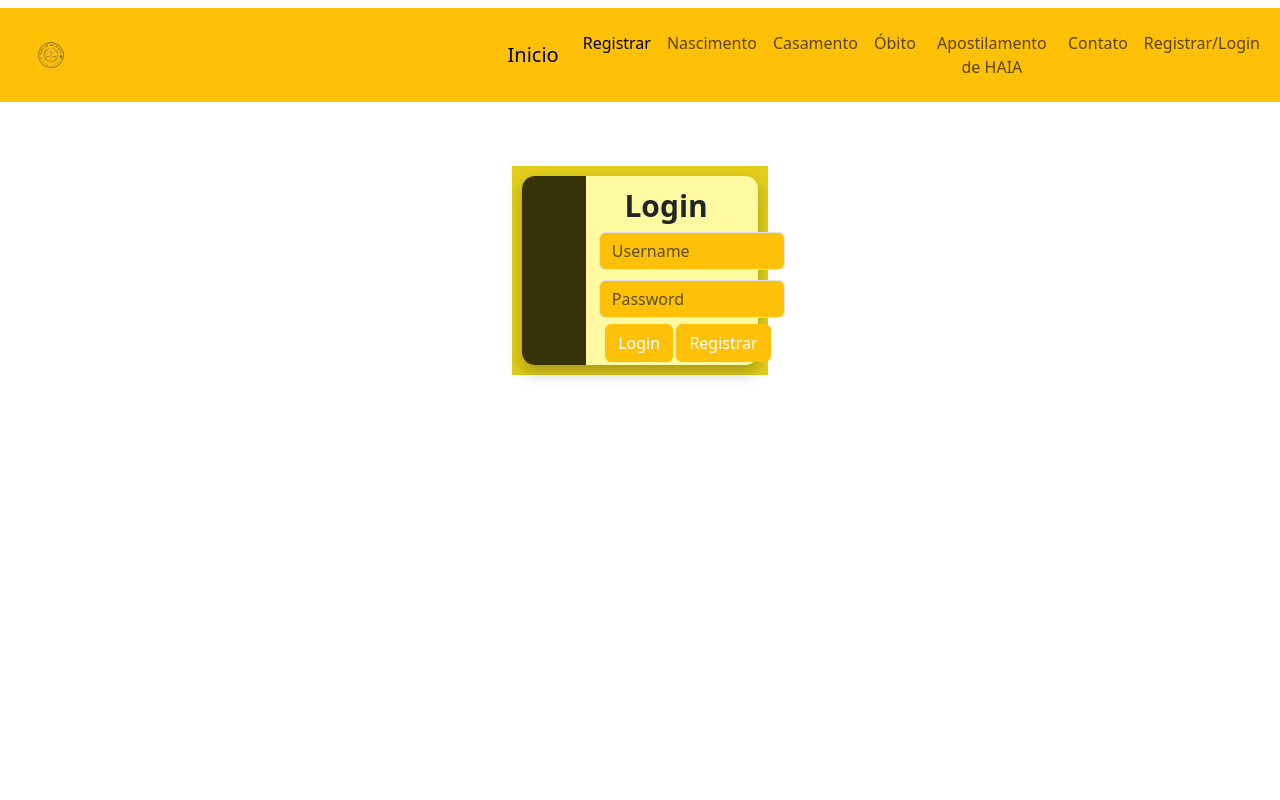
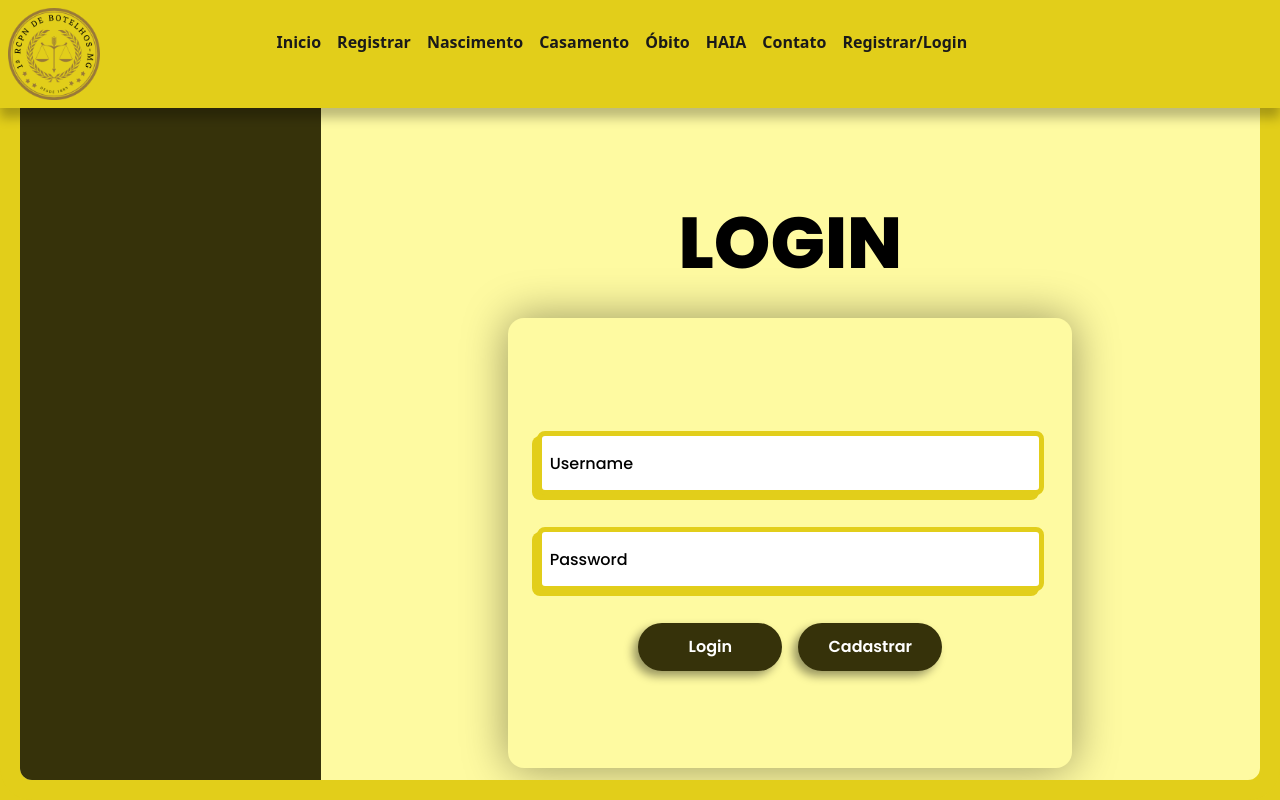
Before and after one commit to ArthurLimaQz/SISTEMA_WEB_DO_CART-RIO, a plain HTML site: page PROJETO UNIFEOB _DESENVOLVIMENTO WEB/index.html in a window 1280 px wide. Drawn offline with nearby package versions, Linux system fonts and the light colour scheme.

Commit message:
finalizado index

```diff
--- a/PROJETO UNIFEOB _DESENVOLVIMENTO WEB/index.html
+++ b/PROJETO UNIFEOB _DESENVOLVIMENTO WEB/index.html
@@ -10,19 +10,21 @@
 </head>
 
 <body>
-    <nav class="navbar navbar-expand-lg bg-warning mt-2" >
-        <div class="container-fluid text-center">
-            <div class="p-3 m-0 border-0 bd-example">
-                <img src="SRC/Minimal_Professional_Lawyer_Firm_Justice___Law_Logo-removebg-preview.png" alt=""
-                    class="img-fluid rounded float-start " width="10%" height="250">
-            </div>
-            <a class="navbar-brand" href="#">Inicio</a>
-            <button class="navbar-toggler" type="button" data-bs-toggle="collapse" data-bs-target="#navbarNav"
+    <div class="menu">
+        <div class="content navbar">
+            <img src="SRC/Minimal Professional Lawyer Firm Justice & Law Logo.png" alt="Logo" class="imagem">
+            <!-- <a class="navbar-brand" href="#">Inicio</a> -->
+
+            <button class="navbar-toggler menu-btn" type="button" data-bs-toggle="collapse" data-bs-target="#navbarNav"
                 aria-controls="navbarNav" aria-expanded="false" aria-label="Toggle navigation">
                 <span class="navbar-toggler-icon"></span>
             </button>
+
             <div class="collapse navbar-collapse" id="navbarNav">
-                <ul class="navbar-nav">
+                <ul class="navbar-nav lista-mobile">
+                    <li class="nav-item">
+                        <a class="nav-link active" aria-current="page" href="#">Inicio</a>
+                    </li>
                     <li class="nav-item">
                         <a class="nav-link active" aria-current="page" href="#">Registrar</a>
                     </li>
@@ -47,58 +49,65 @@
                     </li>
                 </ul>
             </div>
+            <div class="lista-box">
+                <ul class="lista-desk">
+                    <li class="menu-item">
+                        <a class="menu-link">Inicio</a>
+                    </li>
+                    <li class="menu-item">
+                        <a class="menu-link">Registrar</a>
+                    </li>
+                    <li class="menu-item">
+                        <a class="menu-link">Nascimento</a>
+                    </li>
+                    <li class="menu-item">
+                        <a class="menu-link">Casamento</a>
+                    </li>
+                    <li class="menu-item">
+                        <a class="menu-link">Óbito</a> <!-- Se quiser desabilitar a função só adicionar junto ao nav disabled e trocar o
+                        aria-disabled por href="...."-->
+                    </li>
+                    <li class="menu-item">
+                        <a class="menu-link">HAIA</a>
+                    </li>
+                    <li class="menu-item">
+                        <a class="menu-link">Contato</a>
+                    </li>
+                    <li class="menu-item">
+                        <a class="menu-link">Registrar/Login</a>
+                    </li>
+                </ul>
+            </div>
         </div>
-    </nav>
+    </div>
+
 
     <main>
-        <div class="box_1"><!--Box laranja-->
-            <div class="box_2"><!--Box amarelo-->
-                <div class="box_3"> <!--Box marrom-->
-                    <div class="box_login">
-                        <!--Login-->
-                        <div>
-                            <div class="texto_login ">
-                                <label for="inputText" class="col-form-label">Login</label>
-                            </div>
-                            <div class="row g-3 align-items-center">
-                                <div class="entrada_login">
-                                    <input type="text" id="inputText" placeholder="Username"
-                                        class="form-control bg-warning" aria-describedby="passwordHelpInline">
-                                </div>
-                            </div>
-
-                            <!--Senha-->
-                            <div class="row g-3 align-items-center">
-
-                                <div class="texto_senha">
-                                    <input type="password" id="inputPassword6" placeholder="Password"
-                                        class="form-control bg-warning " aria-describedby="passwordHelpInline">
-                                </div>
-                            </div>
-                            <!------------------------------------->
-                            <div id="conteiner">
-                                <div class="botao">
-                                    <button type="button" class="btn btn-warning text-white">Login</button>
-                                </div>
-                                <div class="botao">
-                                    <button type="button" class="btn btn-warning text-white">Registrar</button>
-                                </div>
-                            </div>
-
+        <section class="conteudo">
+            <div class="detalhe"></div>
+            <div class="principal">
+                <h1 class="titulo">Login</h1>
+                <div class="login-box">
+                    <form action="submit" class="form">
+                        <label for="login"></label> <!--significado: etiqueta login-->
+                        <input type="text" name="login" id="login" class="input input-login" placeholder="Username"
+                            required>
+                        <label for="password"></label> <!--significado: etiqueta Senha-->
+                        <input type="password" name="password" id="password" class="input input-password"
+                            placeholder="Password" required>
+                        <div class="btn-box">
+                            <button type="submit" class="btn-login form-btn">Login</button>
+                            <button class="btn-cadastro form-btn">Cadastrar</button>
                         </div>
-                    </div>
+                    </form>
                 </div>
             </div>
+        </section>
+    </main>
 
 
 
-
-            <script src="https://cdn.jsdelivr.net/npm/bootstrap@5.3.6/dist/js/bootstrap.bundle.min.js"></script>
-    </main>
-    </div>
-
-
-
+    <script src="https://cdn.jsdelivr.net/npm/bootstrap@5.3.6/dist/js/bootstrap.bundle.min.js"></script>
 </body>
 
 </html>
--- a/PROJETO UNIFEOB _DESENVOLVIMENTO WEB/style/box.css
+++ b/PROJETO UNIFEOB _DESENVOLVIMENTO WEB/style/box.css
@@ -1,66 +1,255 @@
-.box_1 {
-    background-color: #E2CE1A;
-    margin-top: 5vw;
-    margin-bottom: 5vw;
-    margin-right: 40vw;
-    margin-left: 40vw;
-    display: flex;
+@import url('https://fonts.googleapis.com/css2?family=Poppins:ital,wght@0,100;0,200;0,300;0,400;0,500;0,600;0,700;0,800;0,900;1,100;1,200;1,300;1,400;1,500;1,600;1,700;1,800;1,900&display=swap');
+
+* {
+    margin: 0;
+    padding: 0;
+    box-sizing: border-box;
 }
 
-.box_2 {
-    background-color: #FEFAA1;
-    border-radius: 1vw;
-    margin: 10px 10px 10px 10px;
-    display: flex;
-    width: 20vw;
-    box-shadow: 0 8px 16px rgba(0, 0, 0, 0.25)
+html {
+    width: 100vw;
+    min-width: 320px;
+    height: auto;
+    min-height: 100vh;
+    overflow-x: hidden;
 }
 
-.box_3 {
-    background-color: #36320A;
-    border-bottom-left-radius:1vw;
-    border-top-left-radius: 1vw;
-    display: flex;
-    width: 5vw;
+body {
+    width: 100%;
+    height: auto;
+    min-width: 100vw;
 }
 
-.box_login {
-    display: flex;
-    font-weight: bold;
-    font-size: 30px;
+.menu {
+    width: 100vw;
+    height: auto;
+    min-height: 64px;
+    background-color: #E2CE1A;
+    position: absolute;
+    top: 0;
+    left: 0;
+    z-index: 10;
+    box-shadow: 0px 10px 10px rgba(0, 0, 0, 0.25);
 }
 
-.texto_login {
-    margin-left: 8vw;
+.content {
+    width: 100%;
+    height: auto;
+    padding: 8px;
     display: flex;
-    position: static;
+    align-items: center;
+    justify-content: flex-start;
 }
 
-.entrada_login {
-    margin-left: 6vw;
-    margin-top: 1vw;
+.imagem {
+    width: clamp(3rem, 1.9167rem + 4.8148vw, 6.25rem);
+    height: auto;
+    aspect-ratio: 1/1;
+}
+
+
+.menu-btn {
+    display: none;
+}
+
+.lista-box {
+    justify-self: center;
     display: flex;
+    align-items: center;
+    justify-content: center;
+    width: 80%;
+}
+
+.lista-desk {
+    list-style: none;
+    display: flex;
+    flex-flow: row nowrap;
+    gap: 16px;
+    align-items: center;
+    justify-content: center;
+}
+
+.menu-item {
+    width: 110;
+    display: flex;
+    align-items: center;
+    justify-content: center;
+    text-align: center;
+    transition: all 100ms ease-in-out;
+    padding-bottom: 8px;
+}
+
+.menu-link {
+    text-decoration: none;
+    color: #1a1a1a;
+    font-weight: 600;
+    cursor: pointer;
 
 }
 
-.texto_senha {
-    margin-left: 6vw;
-    margin-top: 2vw;
-    display: flex;
-    position: relative;
+.menu-item:hover {
+    border-bottom: 2px solid #36320A;
 }
 
-#conteiner {
-    display: grid;
-    grid-template-columns: 4vw 4vw;
-    gap: 20px;
+@media screen and (max-width: 840px) {
 
+    .content {
+        justify-content: space-between;
+        padding: 8px 16px;
+    }
+
+    .menu-btn {
+        display: block;
+    }
+
+    .lista-box {
+        display: none;
+    }
+
+    .lista-mobile {
+        padding: 24px 16px 16px 24px;
+        font-weight: 600;
+    }
 }
 
-.botao{
-    margin-left: 6.5vw;
-    margin-top: 0.5vw;
-    margin-bottom: 3px;
-    position: relative;
-    font-size: 0.9vw;
+/* .lista{
+    display: flex;
+    align-items: center;
+    justify-content: center;
+    width: 100%;
+    gap: 24px;
+} */
+
+main {
+    width: 100%;
+    max-width: 100vw;
+    height: 100vh;
+    display: flex;
+    align-items: center;
+    justify-content: center;
+    background-color: #E2CE1A;
 }
+
+.conteudo {
+    width: 100%;
+    height: 100%;
+    background-color: #FEFAA1;
+    border: 20px solid #E2CE1A;
+    border-radius: 32px;
+    display: flex;
+    flex-flow: row nowrap;
+    align-items: center;
+    overflow: hidden;
+    /*Trabalha com o conteudo que ultrapassa, então no caso ele vai esconder o conteudo que ultrapassar*/
+}
+
+.detalhe {
+    width: 32%;
+    height: 100%;
+    background-color: #36320A
+}
+
+@media screen and (max-width: 600px) {
+    .detalhe {
+        display: none;
+    }
+}
+
+.principal {
+    width: 100%;
+    height: 100%;
+    display: flex;
+    flex-direction: column;
+    align-items: center;
+    justify-content: flex-start;
+    padding-top: 180px;
+    gap: 24px;
+}
+
+.login-box {
+    width: 60%;
+    min-width: 280px;
+    max-width: 600px;
+    height: auto;
+    min-height: 450px;
+    background-color: #FEFAA1;
+    box-shadow: 0 0 45px rgba(0, 0, 0, 0.40);
+    border-radius: 16px;
+}
+
+.titulo {
+    font-size: 4.5em;
+    font-weight: 800;
+    text-transform: uppercase;
+    color: black;
+    font-family: "Poppins", sans-serif;
+}
+
+.form {
+    width: 100%;
+    height: 450px;
+    display: flex;
+    flex-direction: column;
+    justify-content: center;
+    align-items: center;
+    gap: 16px;
+}
+
+.input {
+    width: 90%;
+    height: 64px;
+    margin: 0 auto;
+    border-radius: 8px;
+    padding: 8px;
+    font-family: "Poppins", sans-serif;
+    font-weight: 500;
+    border: 5px solid #E2CE1A;
+    box-shadow: -5px 5px 0 #E2CE1A;
+}
+
+.input::placeholder {
+    font-family: "Poppins", sans-serif;
+    font-weight: 500;
+    color: black;
+}
+
+.input:focus {
+    border: 3px solid #36320A;
+    box-shadow: -3px 3px 0 #36320A;
+    outline: none;
+}
+
+.btn-box {
+    width: 100%;
+    height: auto;
+    display: flex;
+    align-items: center;
+    justify-content: center;
+    gap: 16px;
+    margin-top: 16px;
+    flex-flow: row wrap;
+}
+
+.form-btn {
+    width: 50%;
+    max-width: 144px;
+    min-width: 70px;
+    height: 48px;
+    display: flex;
+    align-items: center;
+    justify-content: center;
+    font-family: "Poppins", sans-serif;
+    font-weight: 600;
+    border-radius: 40px;
+    background-color: #36320A;
+    color: white;
+    box-shadow: -5px 5px 10px rgba(0, 0, 0, 0.4);
+    border: none;
+    transition: all 200ms ease-in-out;
+    font-size: 1em;
+}
+
+.form-btn:hover{
+    scale: 0.95;
+    box-shadow: none;
+}
```
Also changed, not shown: PROJETO UNIFEOB _DESENVOLVIMENTO WEB/style/sidebar.css (+5 -6 lines), PROJETO UNIFEOB _DESENVOLVIMENTO WEB/SRC/Minimal Professional Lawyer Firm Justice & Law Logo.png (added), PROJETO UNIFEOB _DESENVOLVIMENTO WEB/SRC/Minimal_Professional_Lawyer_Firm_Justice___Law_Logo-removebg-preview.png (deleted), PROJETO UNIFEOB _DESENVOLVIMENTO WEB/index-dario/index2.html (renamed from PROJETO UNIFEOB _DESENVOLVIMENTO WEB/index2.html), PROJETO UNIFEOB _DESENVOLVIMENTO WEB/página-pedido/registro.html (renamed from PROJETO UNIFEOB _DESENVOLVIMENTO WEB/registro.html).
